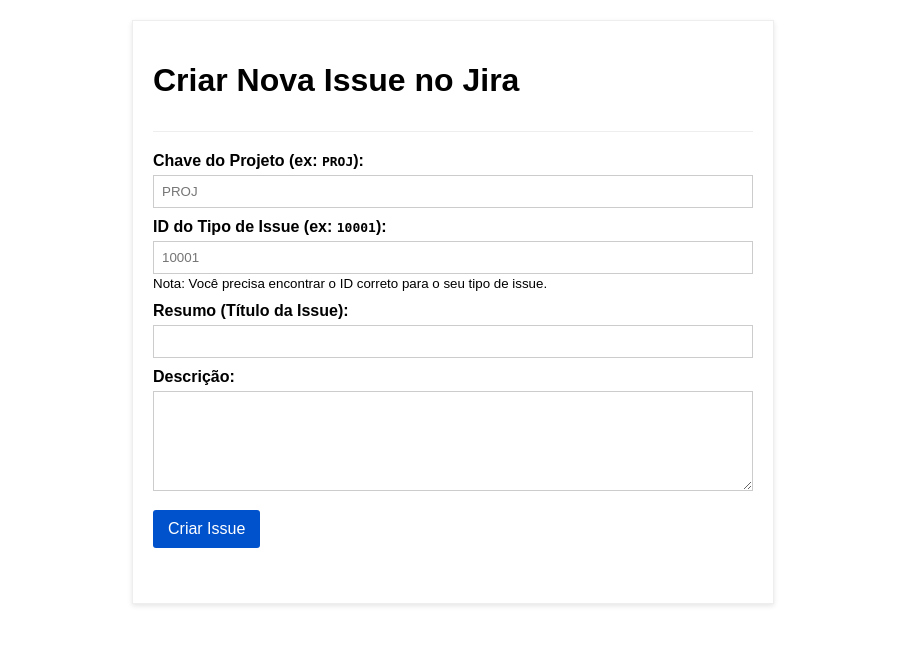
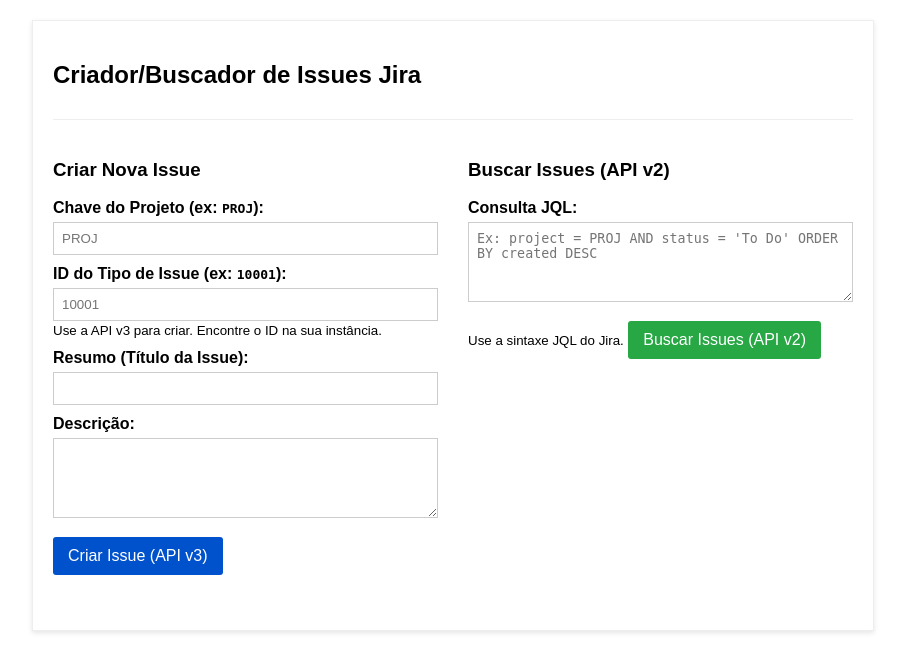
Before and after one commit to leopoldo-iplan/JiraAutomateSLN, a Flask app: template flask-protype-sln/templates/index.html in a window 1280 px wide. Shown: the top 672 px of the page, without its empty margins (187-1092 px from the left). Run offline with Flask 3, Linux system fonts and the light colour scheme; the template is opened without the code that fills it, so the values that code supplies are empty.

Commit message:
prototipo: criar e busca jql jira cloud

```diff
--- a/flask-protype-sln/app.py
+++ b/flask-protype-sln/app.py
@@ -140,6 +140,113 @@
     return render_template('index.html', user_info=user_info)
 
 
+# app.py
+# ... (importações e código anterior) ...
+
+@app.route('/search_issues', methods=['POST'])
+@login_required # Protege a rota de busca
+def search_jira_issues():
+    """Recebe JQL via POST e busca issues usando a API v2 do Jira."""
+
+    jira_instance_url = session['jira_instance_url']
+    email = session['jira_email']
+    api_token = session['jira_api_token']
+
+    try:
+        data = request.get_json()
+        jql_query = data.get('jql')
+
+        if not jql_query:
+            return jsonify({"error": "Consulta JQL não fornecida."}), 400
+
+        # API v2 endpoint for search
+        search_url = f"{jira_instance_url}/rest/api/2/search"
+
+        # Parâmetros da requisição GET para a API do Jira
+        params = {
+            'jql': jql_query,
+            # Campos que queremos retornar (otimização)
+            'fields': 'key,summary,status,assignee,issuetype',
+            'maxResults': 100 # Limita o número de resultados (ajuste conforme necessário)
+            # 'startAt': 0 # Para paginação futura
+        }
+
+        headers = {"Accept": "application/json"}
+        auth = HTTPBasicAuth(email, api_token)
+
+        # Faz a requisição GET para a API do Jira
+        response = requests.get(
+            search_url,
+            headers=headers,
+            params=params, # Parâmetros vão na URL para GET
+            auth=auth,
+            timeout=30
+        )
+
+        # Verifica se o token ainda é válido (pode ter sido revogado)
+        if response.status_code == 401:
+             session.clear()
+             return jsonify({"error": "Sua sessão expirou ou o API Token tornou-se inválido. Faça login novamente.", "redirect": url_for('login')}), 401
+
+        # Verifica outros erros HTTP (como 400 Bad Request para JQL inválida)
+        response.raise_for_status() # Lança exceção para 4xx/5xx (exceto 401 tratado acima)
+
+        # Processa a resposta de sucesso
+        jira_response = response.json()
+        issues_raw = jira_response.get('issues', [])
+
+        # Simplifica os dados antes de enviar para o frontend
+        simplified_issues = []
+        for issue in issues_raw:
+            fields = issue.get('fields', {})
+            assignee_info = fields.get('assignee')
+            status_info = fields.get('status')
+            issuetype_info = fields.get('issuetype')
+
+            simplified_issues.append({
+                'key': issue.get('key'),
+                'url': f"{jira_instance_url}/browse/{issue.get('key')}",
+                'summary': fields.get('summary'),
+                'status': status_info.get('name') if status_info else 'N/A',
+                'assignee': assignee_info.get('displayName') if assignee_info else None, # Pode ser None
+                'issuetype': issuetype_info.get('name') if issuetype_info else 'N/A'
+            })
+
+        return jsonify({"issues": simplified_issues}), 200
+
+    except requests.exceptions.HTTPError as http_err:
+        status_code = http_err.response.status_code
+        error_message = f"Erro na busca ({status_code})"
+        details = ""
+        try:
+            # Tenta pegar a mensagem de erro específica do Jira (útil para JQL inválido)
+            error_details = http_err.response.json()
+            jira_errors = error_details.get('errorMessages', [])
+            if jira_errors:
+                 error_message += f": {', '.join(jira_errors)}"
+                 details = ', '.join(jira_errors) # Guarda detalhes para possível uso no JS
+            # Adiciona erros de campos específicos se houver (raro em busca, mas possível)
+            field_errors = error_details.get('errors', {})
+            if field_errors:
+                 error_message += f" Errors: {field_errors}"
+
+        except ValueError: # Se a resposta de erro não for JSON
+            error_message += f": {http_err.response.text[:200]}..." # Limita tamanho
+
+        print(f"Erro HTTP ao buscar issues: {error_message}")
+        # Retorna detalhes no erro para o JS poder checar se é JQL inválido
+        return jsonify({"error": error_message, "details": details}), status_code
+
+    except requests.exceptions.RequestException as req_err:
+        print(f"Erro de Rede/Requisição ao buscar issues: {req_err}")
+        return jsonify({"error": f"Erro de comunicação ao buscar issues: {req_err}"}), 500
+    except Exception as e:
+        print(f"Erro inesperado no servidor ao buscar issues: {e}")
+        # Adiciona traceback para debug se necessário: import traceback; traceback.print_exc()
+        return jsonify({"error": f"Ocorreu um erro interno no servidor: {e}"}), 500
+
+# ... (restante do app.py, if __name__ == '__main__': etc.)
+
 @app.route('/create_issue', methods=['POST'])
 @login_required # Protege a API de criação de issue
 def create_jira_issue():
--- /dev/null
+++ b/flask-protype-sln/static/script.js
@@ -0,0 +1,168 @@
+// static/script.js
+
+// Certifique-se de que o DOM está pronto (opcional, mas boa prática)
+// Removido o DOMContentLoaded para simplificar, pois o script é carregado no fim do body.
+// document.addEventListener('DOMContentLoaded', () => {
+
+    // --- Seletores de Elementos ---
+    const createForm = document.getElementById('jira-form');
+    const createStatusDiv = document.getElementById('status');
+    const createSubmitButton = document.getElementById('submit-button');
+
+    const searchForm = document.getElementById('search-form');
+    const searchStatusDiv = document.getElementById('search-status');
+    const searchButton = document.getElementById('search-button');
+    const searchResultsDiv = document.getElementById('search-results');
+    const searchResultsTable = document.getElementById('search-results-table');
+    // Verifica se a tabela existe antes de tentar selecionar o tbody
+    const searchResultsTbody = searchResultsTable ? searchResultsTable.querySelector('tbody') : null;
+
+    // --- Lógica para Criar Issue ---
+    if (createForm) { // Verifica se o formulário existe na página
+        createForm.addEventListener('submit', function(event) {
+            event.preventDefault();
+            showStatus(createStatusDiv, 'Enviando criação...', 'info');
+            if(createSubmitButton) createSubmitButton.disabled = true;
+
+            const createData = {
+                projectKey: document.getElementById('project-key').value.trim(),
+                issueTypeId: document.getElementById('issue-type-id').value.trim(),
+                summary: document.getElementById('summary').value.trim(),
+                description: document.getElementById('description').value.trim()
+            };
+
+            // Usa a URL passada do HTML através da variável global 'config'
+            fetch(config.createIssueUrl, {
+                method: 'POST',
+                headers: {'Content-Type': 'application/json', 'Accept': 'application/json'},
+                body: JSON.stringify(createData)
+            })
+            .then(handleFetchResponse)
+            .then(result => {
+                if (result.ok) {
+                    showStatus(createStatusDiv, `Sucesso! ${result.data.message} <a href="${result.data.issueUrl}" target="_blank">Ver Issue</a>`, 'success');
+                    createForm.reset();
+                } else {
+                    showStatus(createStatusDiv, `Erro ${result.status}: ${result.data.error || 'Erro desconhecido.'}`, 'error');
+                }
+            })
+            .catch(error => {
+                console.error('Erro ao criar issue:', error);
+                showStatus(createStatusDiv, `Erro: ${error.message}`, 'error');
+            })
+            .finally(() => {
+                if(createSubmitButton) createSubmitButton.disabled = false;
+            });
+        });
+    } // fim if(createForm)
+
+    // --- Lógica para Buscar Issues ---
+    if (searchForm && searchResultsTbody) { // Verifica se os elementos de busca existem
+        searchForm.addEventListener('submit', function(event) {
+            event.preventDefault();
+            showStatus(searchStatusDiv, 'Buscando issues...', 'info');
+            if(searchButton) searchButton.disabled = true;
+            searchResultsTbody.innerHTML = ''; // Limpa resultados anteriores
+            if(searchResultsTable) searchResultsTable.style.display = 'none'; // Esconde tabela
+
+            const jqlQuery = document.getElementById('jql-query').value.trim();
+
+            if (!jqlQuery) {
+                showStatus(searchStatusDiv, 'Por favor, insira uma consulta JQL.', 'error');
+                 if(searchButton) searchButton.disabled = false;
+                return;
+            }
+
+            // Usa a URL passada do HTML através da variável global 'config'
+            fetch(config.searchIssuesUrl, {
+                method: 'POST',
+                headers: {'Content-Type': 'application/json', 'Accept': 'application/json'},
+                body: JSON.stringify({ jql: jqlQuery })
+            })
+            .then(handleFetchResponse)
+            .then(result => {
+                if (result.ok) {
+                    const issues = result.data.issues;
+                    if (issues && issues.length > 0) {
+                        showStatus(searchStatusDiv, `Encontradas ${issues.length} issues.`, 'success');
+                        displaySearchResults(issues);
+                    } else {
+                        showStatus(searchStatusDiv, 'Nenhuma issue encontrada para esta consulta.', 'info');
+                    }
+                } else {
+                     let errMsg = `Erro ${result.status}: ${result.data.error || 'Erro desconhecido.'}`;
+                     if (result.data.details && result.data.details.includes("Error in the JQL Query")) {
+                          errMsg += " Verifique a sintaxe da sua consulta JQL.";
+                     }
+                    showStatus(searchStatusDiv, errMsg, 'error');
+                }
+            })
+            .catch(error => {
+                console.error('Erro ao buscar issues:', error);
+                showStatus(searchStatusDiv, `Erro: ${error.message}`, 'error');
+            })
+            .finally(() => {
+                 if(searchButton) searchButton.disabled = false;
+            });
+        });
+    } // fim if(searchForm)
+
+
+    // --- Funções Auxiliares ---
+
+    function displaySearchResults(issues) {
+        if (!searchResultsTbody || !searchResultsTable) return; // Garante que os elementos existem
+        searchResultsTbody.innerHTML = '';
+        issues.forEach(issue => {
+            const row = searchResultsTbody.insertRow();
+            const cellKey = row.insertCell();
+            const link = document.createElement('a');
+            link.href = issue.url;
+            link.textContent = issue.key;
+            link.target = '_blank';
+            cellKey.appendChild(link);
+            row.insertCell().textContent = issue.summary || '';
+            row.insertCell().textContent = issue.issuetype || '';
+            row.insertCell().textContent = issue.status || '';
+            row.insertCell().textContent = issue.assignee || 'Não atribuído';
+        });
+        searchResultsTable.style.display = 'table';
+    }
+
+    function handleFetchResponse(response) {
+         if (response.status === 401) {
+             return response.json().then(data => {
+                 if (data && data.redirect) {
+                      // Usa a URL de login passada do HTML via 'config'
+                      window.location.href = data.redirect || config.loginUrl;
+                 } else {
+                      window.location.href = config.loginUrl; // Fallback
+                 }
+                 throw new Error(data.error || "Sessão inválida ou token revogado. Faça login novamente.");
+             }).catch(e => {
+                  console.error("Erro 401, redirecionando para login.", e);
+                  window.location.href = config.loginUrl; // Fallback mais robusto
+                  throw new Error("Sessão inválida. Redirecionando para login.");
+             });
+         }
+         return response.json().then(data => ({
+            ok: response.ok,
+            status: response.status,
+            data: data
+         })).catch(parseError => {
+            console.error("Falha ao parsear resposta JSON:", response.status, parseError);
+             return {
+                  ok: false,
+                  status: response.status,
+                  data: { error: `Erro ${response.status}: Resposta inválida do servidor.` }
+             };
+         });
+    }
+
+    function showStatus(element, message, type) {
+        if (!element) return; // Verifica se o elemento de status existe
+        element.innerHTML = message;
+        element.className = type;
+    }
+
+// }); // Fecha o DOMContentLoaded se estiver usando
--- a/flask-protype-sln/templates/index.html
+++ b/flask-protype-sln/templates/index.html
@@ -3,25 +3,58 @@
 <head>
     <meta charset="UTF-8">
     <meta name="viewport" content="width=device-width, initial-scale=1.0">
-    <title>Criar Issue no Jira</title>
+    <title>Criar e Buscar Issues no Jira</title>
     <style>
-        /* Estilos CSS - mantidos/adaptados do exemplo anterior */
-        body { font-family: sans-serif; padding: 20px; max-width: 600px; margin: 20px auto; border: 1px solid #eee; box-shadow: 0 2px 5px rgba(0,0,0,0.1); }
+        /* Estilos CSS (combinando e adicionando para a busca) */
+        body { font-family: sans-serif; padding: 20px; max-width: 800px; margin: 20px auto; border: 1px solid #eee; box-shadow: 0 2px 5px rgba(0,0,0,0.1); }
         .header { display: flex; justify-content: space-between; align-items: center; margin-bottom: 20px; padding-bottom: 10px; border-bottom: 1px solid #eee; }
-        .user-info { font-size: 0.9em; color: #555; }
-        .user-info code { background-color: #f0f0f0; padding: 2px 4px; border-radius: 3px;}
-        .logout-btn { background: #dc3545; color: white; padding: 5px 10px; border: none; border-radius: 3px; text-decoration: none; font-size: 0.9em; }
+        .user-info { font-size: 0.9em; color: #555; text-align: right; }
+        .user-info code { background-color: #f0f0f0; padding: 2px 4px; border-radius: 3px; display: inline-block; margin-top: 3px;}
+        .logout-btn { background: #dc3545; color: white; padding: 5px 10px; border: none; border-radius: 3px; text-decoration: none; font-size: 0.9em; margin-top: 5px; display: inline-block;}
         .logout-btn:hover { background: #c82333; }
         label { display: block; margin-top: 10px; font-weight: bold; }
         input[type="text"], textarea { width: 100%; padding: 8px; margin-top: 5px; box-sizing: border-box; border: 1px solid #ccc; }
-        textarea { min-height: 100px; resize: vertical; }
-        button#submit-button { background-color: #0052cc; color: white; padding: 10px 15px; border: none; border-radius: 3px; cursor: pointer; margin-top: 15px; font-size: 1em; }
+        textarea { min-height: 80px; resize: vertical; } /* Reduzido um pouco */
+        button { cursor: pointer; border-radius: 3px; padding: 10px 15px; font-size: 1em; border: none; margin-top: 15px;}
+        button#submit-button { background-color: #0052cc; color: white; }
         button#submit-button:hover { background-color: #0065ff; }
         button#submit-button:disabled { background-color: #ccc; cursor: not-allowed;}
-        #status { margin-top: 15px; padding: 10px; border-radius: 3px; word-wrap: break-word; }
+        button#search-button { background-color: #28a745; color: white; } /* Botão de busca verde */
+        button#search-button:hover { background-color: #218838; }
+        button#search-button:disabled { background-color: #ccc; cursor: not-allowed;}
+
+        #status, #search-status { margin-top: 15px; padding: 10px; border-radius: 3px; word-wrap: break-word; }
         .success { background-color: #e3fcef; color: #064; border: 1px solid #74cca8; }
         .error { background-color: #ffebe6; color: #bf2600; border: 1px solid #ff8f73; }
-        /* Adiciona estilos para flash messages também aqui */
+        .info { background-color: #e7f3ff; color: #0052cc; border: 1px solid #cce0ff; } /* Para mensagens informativas */
+
+        /* Estilos para a tabela de resultados */
+        #search-results-table {
+            width: 100%;
+            margin-top: 15px;
+            border-collapse: collapse; /* Junta as bordas */
+        }
+        #search-results-table th, #search-results-table td {
+            border: 1px solid #ddd; /* Borda cinza claro */
+            padding: 8px;
+            text-align: left;
+            vertical-align: top;
+        }
+        #search-results-table th {
+            background-color: #f2f2f2; /* Fundo cinza claro para cabeçalho */
+            font-weight: bold;
+        }
+        #search-results-table tr:nth-child(even) {
+            background-color: #f9f9f9; /* Linhas alternadas */
+        }
+         #search-results-table td a { color: #0052cc; text-decoration: none; }
+         #search-results-table td a:hover { text-decoration: underline; }
+
+        /* Layout em duas colunas (opcional, para telas maiores) */
+        .container { display: flex; flex-wrap: wrap; gap: 30px; }
+        .column { flex: 1; min-width: 300px; } /* Cada coluna ocupa espaço igual, mínimo 300px */
+
+        /* Mensagens Flash */
         .flash-messages { margin-bottom: 15px; }
         .flash { padding: 10px; margin-bottom: 10px; border-radius: 3px; border: 1px solid transparent; }
         .flash-success { background-color: #d4edda; color: #155724; border-color: #c3e6cb; }
@@ -32,7 +65,7 @@
 </head>
 <body>
     <div class="header">
-        <h1>Criar Nova Issue no Jira</h1>
+        <h2>Criador/Buscador de Issues Jira</h2>
         {% if user_info and user_info.email %}
             <div class="user-info">
                 Logado como: {{ user_info.email }}<br>
@@ -42,7 +75,7 @@
         {% endif %}
     </div>
 
-    <!-- Área para exibir mensagens Flash -->
+    <!-- Mensagens Flash -->
     {% with messages = get_flashed_messages(with_categories=true) %}
         {% if messages %}
             <div class="flash-messages">
@@ -53,13 +86,17 @@
         {% endif %}
     {% endwith %}
 
+    <div class="container">
+        <!-- Coluna 1: Criar Issue -->
+        <div class="column">
+            <h3>Criar Nova Issue</h3>
             <form id="jira-form">
                 <label for="project-key">Chave do Projeto (ex: <code>PROJ</code>):</label>
                 <input type="text" id="project-key" name="project-key" required placeholder="PROJ">
 
                 <label for="issue-type-id">ID do Tipo de Issue (ex: <code>10001</code>):</label>
                 <input type="text" id="issue-type-id" name="issue-type-id" required placeholder="10001">
-        <small>Nota: Você precisa encontrar o ID correto para o seu tipo de issue.</small>
+                <small>Use a API v3 para criar. Encontre o ID na sua instância.</small>
 
                 <label for="summary">Resumo (Título da Issue):</label>
                 <input type="text" id="summary" name="summary" required>
@@ -67,79 +104,51 @@
                 <label for="description">Descrição:</label>
                 <textarea id="description" name="description"></textarea>
 
-        <button type="submit" id="submit-button">Criar Issue</button>
+                <button type="submit" id="submit-button">Criar Issue (API v3)</button>
             </form>
+            <div id="status"></div>
+        </div>
 
-    <div id="status"></div>
+        <!-- Coluna 2: Buscar Issues -->
+        <div class="column">
+            <h3>Buscar Issues (API v2)</h3>
+            <form id="search-form">
+                <label for="jql-query">Consulta JQL:</label>
+                <textarea id="jql-query" name="jql-query" required placeholder="Ex: project = PROJ AND status = 'To Do' ORDER BY created DESC"></textarea>
+                <small>Use a sintaxe JQL do Jira.</small>
 
+                <button type="submit" id="search-button">Buscar Issues (API v2)</button>
+            </form>
+            <div id="search-status"></div>
+            <div id="search-results">
+                <table id="search-results-table" style="display: none;"> <!-- Escondida inicialmente -->
+                    <thead>
+                        <tr>
+                            <th>Chave</th>
+                            <th>Resumo</th>
+                            <th>Tipo</th>
+                            <th>Status</th>
+                            <th>Responsável</th>
+                        </tr>
+                    </thead>
+                    <tbody>
+                        <!-- Linhas serão adicionadas aqui pelo JavaScript -->
+                    </tbody>
+                </table>
+            </div>
+        </div>
+    </div>
+
+<!-- Define as variáveis de configuração com URLs do Flask ANTES de carregar o script -->
     <script>
-        const form = document.getElementById('jira-form');
-        const statusDiv = document.getElementById('status');
-        const submitButton = document.getElementById('submit-button');
-
-        form.addEventListener('submit', function(event) {
-            event.preventDefault();
-            statusDiv.textContent = 'Enviando...';
-            statusDiv.className = '';
-            submitButton.disabled = true;
-
-            const formData = {
-                projectKey: document.getElementById('project-key').value.trim(),
-                issueTypeId: document.getElementById('issue-type-id').value.trim(),
-                summary: document.getElementById('summary').value.trim(),
-                description: document.getElementById('description').value.trim()
+        const config = {
+        createIssueUrl: "{{ url_for('create_jira_issue') }}",
+        searchIssuesUrl: "{{ url_for('search_jira_issues') }}",
+        loginUrl: "{{ url_for('login') }}"
         };
-
-            fetch("{{ url_for('create_jira_issue') }}", { // Usa url_for para gerar a URL correta
-                method: 'POST',
-                headers: {
-                    'Content-Type': 'application/json',
-                    'Accept': 'application/json'
-                },
-                body: JSON.stringify(formData)
-            })
-            .then(response => {
-                // Verificamos se a resposta indica que precisamos redirecionar (sessão inválida)
-                 if (response.status === 401) {
-                      return response.json().then(data => {
-                          // Se o backend enviou uma URL de redirecionamento
-                          if (data && data.redirect) {
-                               window.location.href = data.redirect; // Redireciona o usuário para a página de login
-                          }
-                          // Lança um erro para ser pego pelo .catch
-                          throw new Error(data.error || "Sessão inválida. Por favor, faça login novamente.");
-                      });
-                 }
-                 // Caso contrário, processa como antes
-                 return response.json().then(data => ({
-                    ok: response.ok,
-                    status: response.status,
-                    data: data
-                 }));
-            })
-            .then(result => {
-                if (result.ok) {
-                    showStatus(`Sucesso! ${result.data.message} <a href="${result.data.issueUrl}" target="_blank">Ver Issue</a>`, 'success');
-                    form.reset();
-                } else {
-                    showStatus(`Erro ${result.status}: ${result.data.error || 'Erro desconhecido do servidor.'}`, 'error');
-                }
-            })
-            .catch(error => {
-                console.error('Erro ao criar issue:', error);
-                // Não redireciona aqui, apenas mostra o erro. O redirecionamento 401 já foi tratado.
-                showStatus(`Erro: ${error.message}`, 'error');
-            })
-            .finally(() => {
-                submitButton.disabled = false;
-            });
-        });
-
-        function showStatus(message, type) {
-            statusDiv.innerHTML = message;
-            statusDiv.className = type;
-        }
     </script>
+     <!-- Carrega o arquivo JavaScript externo -->
+     <script src="{{ url_for('static', filename='script.js') }}"></script>
 
 </body>
 </html>
```
Also changed, not shown: flask-protype-sln/templates/index_v1.html (added, +145 -0 lines). Lines whose indentation alone changed are shown as unchanged.
